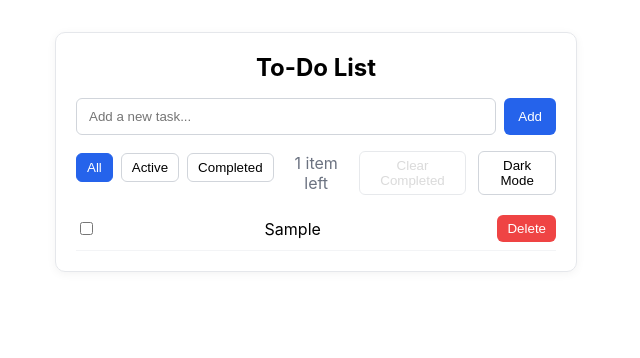
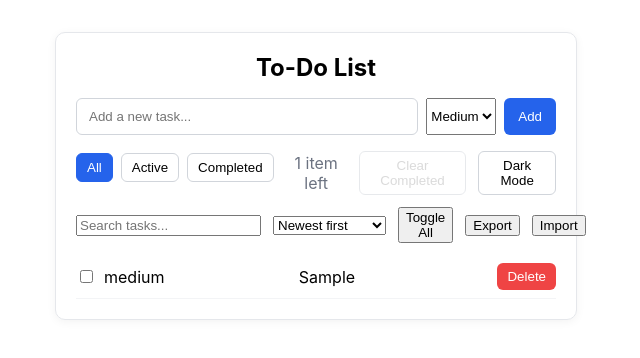
Before and after one commit to abdullahArshadCheema/my-react-todos, a React (Create React App) app: page / in a window 1280 px wide. Both pictures are taken after typing "Sample" into the empty fields and a click on the button "Add". Shown: the top 358 px of the page, without its empty margins (324-964 px from the left). Built offline with nearby package versions, Linux system fonts and the light colour scheme.

Commit message:
feat(todo): search, sort, priority, toggle-all, import/export; styles; tests resilient

```diff
--- a/src/TodoList.css
+++ b/src/TodoList.css
@@ -132,6 +132,11 @@
   padding: 6px 10px;
   border-radius: 6px;
   cursor: pointer;
+.todo-select {
+  border: 1px solid #d1d5db;
+  border-radius: 6px;
+  padding: 10px 12px;
+}
 }
 .todo-clear-btn:disabled {
   opacity: 0.5;
@@ -139,6 +144,19 @@
 }
 
 .todo-theme-btn {
+.todo-search {
+  flex: 1;
+  padding: 10px 12px;
+  border: 1px solid #d1d5db;
+  border-radius: 6px;
+}
+.todo-secondary-btn {
+  border: 1px solid #d1d5db;
+  background: #fff;
+  padding: 6px 10px;
+  border-radius: 6px;
+  cursor: pointer;
+}
   border: 1px solid #d1d5db;
   background: #fff;
   padding: 6px 10px;
@@ -147,9 +165,27 @@
 }
 
 .todo-undo {
+.theme-dark .todo-search,
+.theme-dark .todo-select,
+.theme-dark .todo-secondary-btn {
+  background: #111827;
+  border-color: #374151;
+  color: #e5e7eb;
+}
   margin-top: 12px;
   background: #fef3c7;
   border: 1px solid #fde68a;
+.todo-priority {
+  text-transform: capitalize;
+  font-size: 12px;
+  padding: 4px 8px;
+  border-radius: 9999px;
+  background: #e5e7eb;
+  color: #111827;
+}
+.pill-high { background: #fee2e2; color: #991b1b; }
+.pill-medium { background: #dbeafe; color: #1e3a8a; }
+.pill-low { background: #dcfce7; color: #065f46; }
   color: #92400e;
   padding: 8px 12px;
   border-radius: 6px;
--- a/src/TodoList.js
+++ b/src/TodoList.js
@@ -4,6 +4,9 @@ import './TodoList.css';
 function TodoList() {
   const [tasks, setTasks] = useState([]);
   const [input, setInput] = useState("");
+  const [priority, setPriority] = useState('medium'); // low | medium | high
+  const [search, setSearch] = useState("");
+  const [sortBy, setSortBy] = useState('created-desc'); // created-desc|created-asc|alpha-asc|alpha-desc|priority|incomplete-first
   const [filter, setFilter] = useState('all'); // all | active | completed
   const [editingId, setEditingId] = useState(null);
   const [editingText, setEditingText] = useState("");
@@ -20,12 +23,18 @@ function TodoList() {
       let initial = [];
       if (saved) {
         initial = JSON.parse(saved);
-        // Migration: ensure IDs exist
+        // Migration: ensure IDs, createdAt, and priority exist
         let nextId = 0;
         initial = initial.map((t, i) => {
           const id = typeof t.id === 'number' ? t.id : i;
           nextId = Math.max(nextId, id + 1);
-          return { id, text: t.text, completed: !!t.completed };
+          return {
+            id,
+            text: t.text,
+            completed: !!t.completed,
+            createdAt: typeof t.createdAt === 'number' ? t.createdAt : Date.now() + i,
+            priority: t.priority === 'high' || t.priority === 'low' || t.priority === 'medium' ? t.priority : 'medium',
+          };
         });
         idRef.current = nextId;
       }
@@ -64,9 +73,10 @@ function TodoList() {
 
   const handleAddTask = () => {
     if (input.trim() === "") return;
-    const newTask = { id: idRef.current++, text: input.trim(), completed: false };
+    const newTask = { id: idRef.current++, text: input.trim(), completed: false, createdAt: Date.now(), priority };
     setTasks([...tasks, newTask]);
     setInput("");
+    setPriority('medium');
   };
 
   const handleInputChange = (e) => setInput(e.target.value);
@@ -91,10 +101,20 @@ function TodoList() {
     }
   };
 
-  // Filters
-  const filteredTasks = tasks.filter(t =>
-    filter === 'all' ? true : filter === 'active' ? !t.completed : t.completed
-  );
+  // Search, Filter, Sort
+  const filteredTasks = tasks
+    .filter(t => (filter === 'all' ? true : filter === 'active' ? !t.completed : t.completed))
+    .filter(t => t.text.toLowerCase().includes(search.toLowerCase()));
+
+  const sorters = {
+    'created-desc': (a, b) => b.createdAt - a.createdAt,
+    'created-asc': (a, b) => a.createdAt - b.createdAt,
+    'alpha-asc': (a, b) => a.text.localeCompare(b.text),
+    'alpha-desc': (a, b) => b.text.localeCompare(a.text),
+    'priority': (a, b) => ({ high: 0, medium: 1, low: 2 })[a.priority] - ({ high: 0, medium: 1, low: 2 })[b.priority],
+    'incomplete-first': (a, b) => Number(a.completed) - Number(b.completed),
+  };
+  const visibleTasks = [...filteredTasks].sort(sorters[sortBy] || sorters['created-desc']);
 
   const remaining = tasks.filter(t => !t.completed).length;
   const hasCompleted = tasks.some(t => t.completed);
@@ -165,6 +185,16 @@ function TodoList() {
             if (e.key === 'Enter') handleAddTask();
           }}
         />
+        <select
+          aria-label="Priority"
+          className="todo-select"
+          value={priority}
+          onChange={e => setPriority(e.target.value)}
+        >
+          <option value="high">High</option>
+          <option value="medium">Medium</option>
+          <option value="low">Low</option>
+        </select>
         <button className="todo-add-btn" onClick={handleAddTask}>Add</button>
       </div>
       <div className="todo-toolbar">
@@ -194,11 +224,70 @@ function TodoList() {
           onClick={() => setTheme(theme === 'dark' ? 'light' : 'dark')}
         >{theme === 'dark' ? 'Light Mode' : 'Dark Mode'}</button>
       </div>
+      <div className="todo-toolbar">
+        <input
+          className="todo-search"
+          placeholder="Search tasks..."
+          value={search}
+          onChange={e => setSearch(e.target.value)}
+        />
+        <select
+          aria-label="Sort by"
+          className="todo-select"
+          value={sortBy}
+          onChange={e => setSortBy(e.target.value)}
+        >
+          <option value="created-desc">Newest first</option>
+          <option value="created-asc">Oldest first</option>
+          <option value="alpha-asc">A → Z</option>
+          <option value="alpha-desc">Z → A</option>
+          <option value="priority">Priority</option>
+          <option value="incomplete-first">Incomplete first</option>
+        </select>
+        <button className="todo-secondary-btn" onClick={() => {
+          const allCompleted = tasks.every(t => t.completed);
+          setTasks(tasks.map(t => ({ ...t, completed: !allCompleted })));
+        }}>Toggle All</button>
+        <button className="todo-secondary-btn" onClick={() => {
+          const data = JSON.stringify(tasks, null, 2);
+          const blob = new Blob([data], { type: 'application/json' });
+          const url = URL.createObjectURL(blob);
+          const a = document.createElement('a');
+          a.href = url;
+          a.download = 'tasks.json';
+          a.click();
+          URL.revokeObjectURL(url);
+        }}>Export</button>
+        <input id="todo-import" type="file" accept="application/json" style={{ display: 'none' }} onChange={async (e) => {
+          const file = e.target.files && e.target.files[0];
+          if (!file) return;
+          try {
+            const text = await file.text();
+            const parsed = JSON.parse(text);
+            if (!Array.isArray(parsed)) return;
+            let nextId = idRef.current;
+            const cleaned = parsed.map((t, i) => {
+              const id = typeof t.id === 'number' ? t.id : nextId++;
+              return {
+                id,
+                text: String(t.text || '').slice(0, 500),
+                completed: !!t.completed,
+                createdAt: typeof t.createdAt === 'number' ? t.createdAt : Date.now() + i,
+                priority: t.priority === 'high' || t.priority === 'low' || t.priority === 'medium' ? t.priority : 'medium',
+              };
+            });
+            idRef.current = nextId;
+            setTasks(cleaned);
+          } catch {}
+          e.target.value = '';
+        }} />
+        <button className="todo-secondary-btn" onClick={() => document.getElementById('todo-import')?.click()}>Import</button>
+      </div>
       <ul className="todo-list">
-        {filteredTasks.length === 0 ? (
+        {visibleTasks.length === 0 ? (
           <li className="todo-empty">No tasks yet.</li>
         ) : (
-          filteredTasks.map((task) => (
+          visibleTasks.map((task) => (
             <li
               key={task.id}
               className={`todo-item ${draggingId === task.id ? 'dragging' : ''}`}
@@ -214,6 +303,7 @@ function TodoList() {
                 onChange={() => handleToggleComplete(task.id)}
                 aria-label={`Mark ${task.text} as ${task.completed ? 'incomplete' : 'complete'}`}
               />
+              <span className={`todo-priority pill-${task.priority}`} title={`Priority: ${task.priority}`}>{task.priority}</span>
               {editingId === task.id ? (
                 <input
                   className="todo-input"
```
Also changed, not shown: 1 other file (tests, documents, lock files or other folders).
